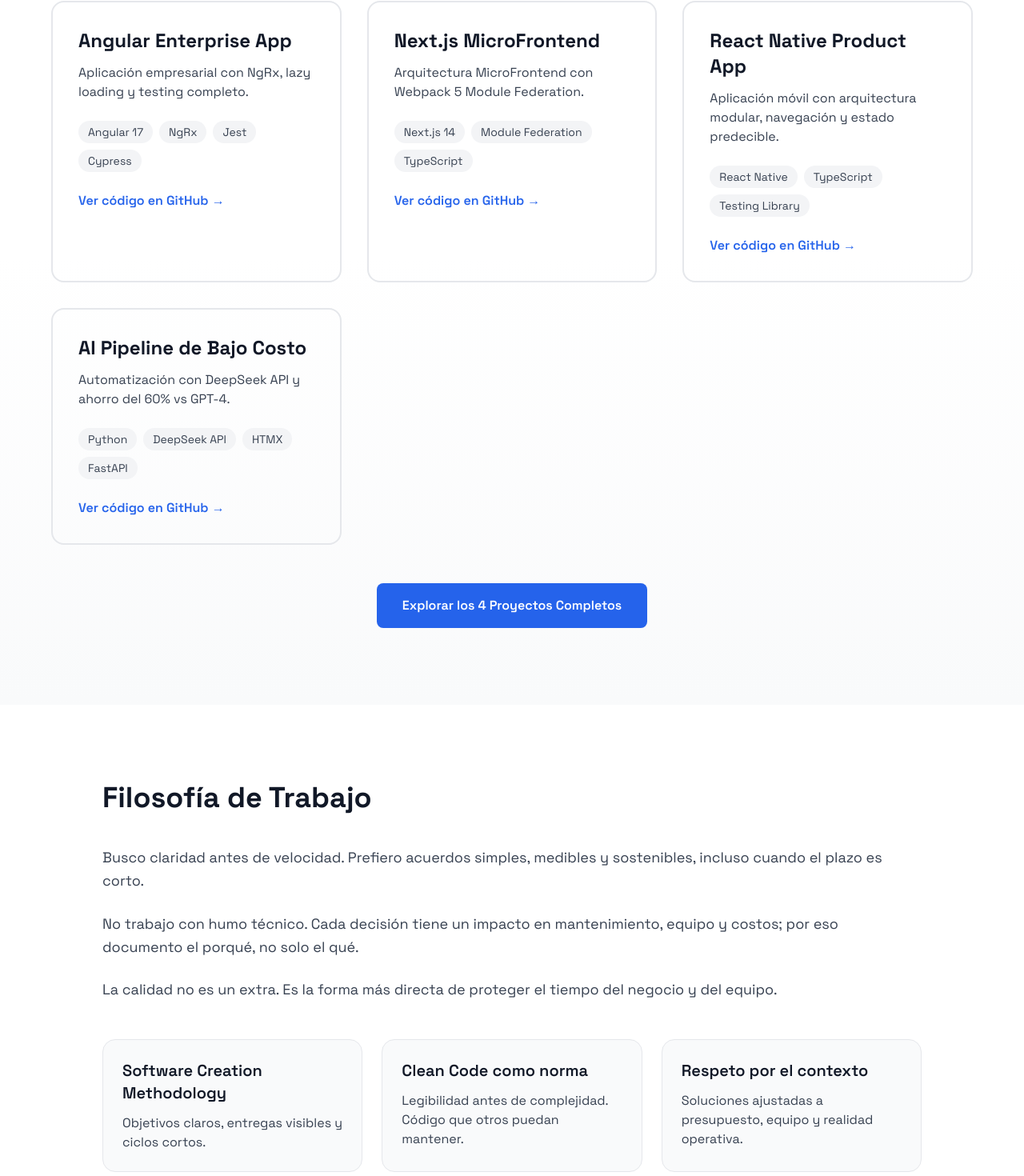
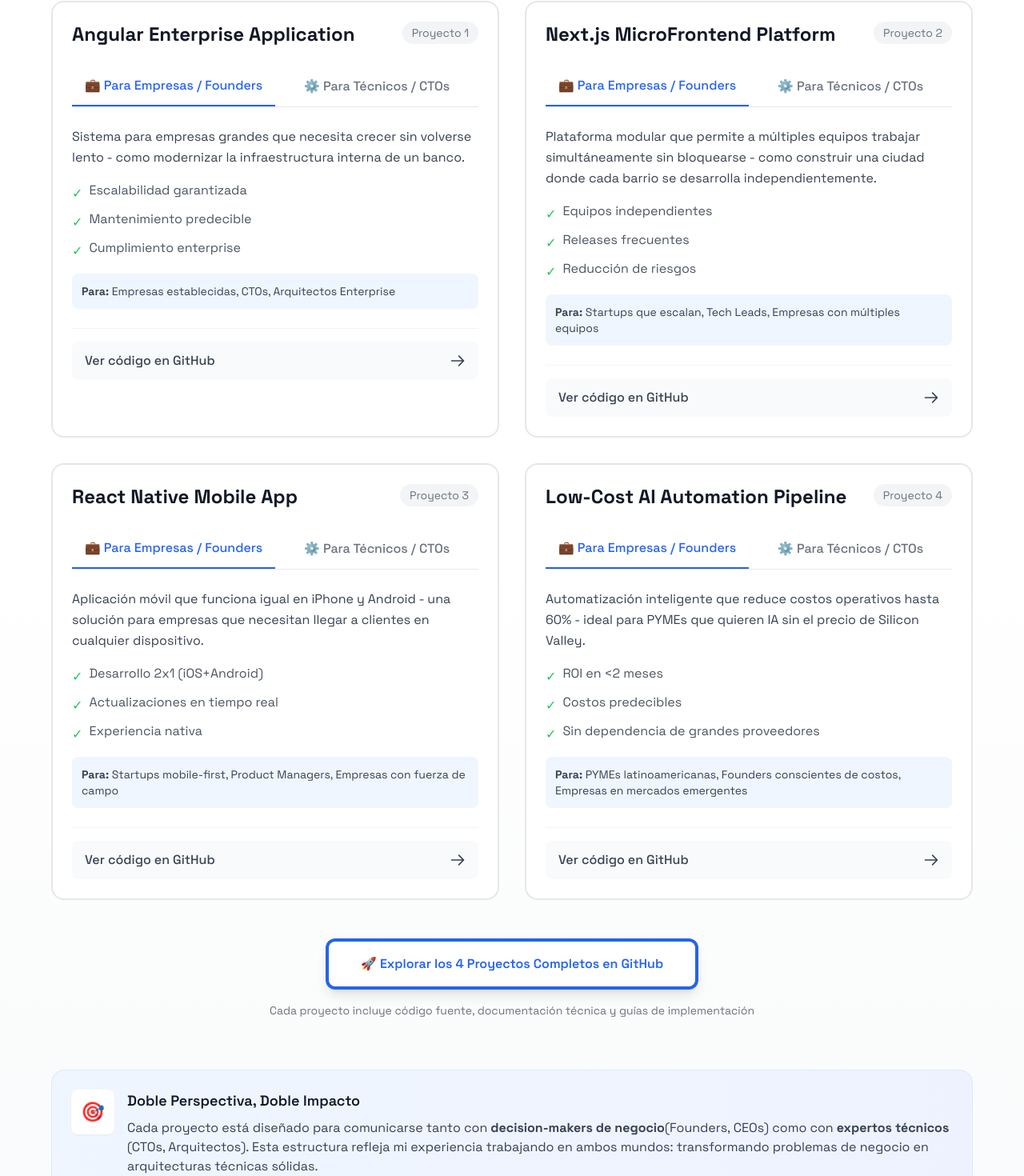
Before and after one commit to chrishiotech/christian-aguirre-landing, a Next.js app: page / in a window 1280 px wide. Shown: the part 3200-4670 px from the top of the page at 80% size. Built offline with nearby package versions, Linux system fonts and the light colour scheme.

Commit message:
Enhance ProofPortfolio section with detailed project descriptions, business value, and dual audience tabs

```diff
--- a/src/sections/ProofPortfolio.tsx
+++ b/src/sections/ProofPortfolio.tsx
@@ -1,37 +1,58 @@
+"use client";
+import { useState } from 'react';
 export default function ProofPortfolio() {
 	const projects = [
 		{
 			id: 1,
-			name: "Angular Enterprise App",
-			description:
-				"Aplicación empresarial con NgRx, lazy loading y testing completo.",
-			tech: ["Angular 17", "NgRx", "Jest", "Cypress"],
+			name: "Angular Enterprise Application",
+			businessDescription: "Sistema para empresas grandes que necesita crecer sin volverse lento - como modernizar la infraestructura interna de un banco.",
+			technicalDescription: "Aplicación empresarial con Angular 17, lazy-loaded modules, gestión de estado con NgRx, y testing pyramid completo (Jest + Cypress).",
+			tech: ["Angular 17", "NgRx", "Jest", "Cypress", "TypeScript Strict"],
+			businessValue: ["Escalabilidad garantizada", "Mantenimiento predecible", "Cumplimiento enterprise"],
 			link: "https://github.com/chrishiotech/technical-portfolio/tree/main/01-angular-enterprise",
+			targetAudience: ["Empresas establecidas", "CTOs", "Arquitectos Enterprise"]
 		},
 		{
 			id: 2,
-			name: "Next.js MicroFrontend",
-			description:
-				"Arquitectura MicroFrontend con Webpack 5 Module Federation.",
-			tech: ["Next.js 14", "Module Federation", "TypeScript"],
+			name: "Next.js MicroFrontend Platform",
+			businessDescription: "Plataforma modular que permite a múltiples equipos trabajar simultáneamente sin bloquearse - como construir una ciudad donde cada barrio se desarrolla independientemente.",
+			technicalDescription: "Arquitectura MicroFrontend con Webpack 5 Module Federation, SSR/SSG, optimización de Core Web Vitals, y composición en runtime.",
+			tech: ["Next.js 14", "Webpack Module Federation", "TypeScript", "React 18"],
+			businessValue: ["Equipos independientes", "Releases frecuentes", "Reducción de riesgos"],
 			link: "https://github.com/chrishiotech/technical-portfolio/tree/main/02-nextjs-microfrontend",
+			targetAudience: ["Startups que escalan", "Tech Leads", "Empresas con múltiples equipos"]
 		},
 		{
 			id: 3,
-			name: "React Native Product App",
-			description:
-				"Aplicación móvil con arquitectura modular, navegación y estado predecible.",
-			tech: ["React Native", "TypeScript", "Testing Library"],
+			name: "React Native Mobile App",
+			businessDescription: "Aplicación móvil que funciona igual en iPhone y Android - una solución para empresas que necesitan llegar a clientes en cualquier dispositivo.",
+			technicalDescription: "Aplicación nativa con React Native, arquitectura modular, gestión de estados complejos, y testing en dispositivos reales.",
+			tech: ["React Native", "TypeScript", "Expo", "Testing Library"],
+			businessValue: ["Desarrollo 2x1 (iOS+Android)", "Actualizaciones en tiempo real", "Experiencia nativa"],
 			link: "https://github.com/chrishiotech/technical-portfolio/tree/main/03-react-native-app",
+			targetAudience: ["Startups mobile-first", "Product Managers", "Empresas con fuerza de campo"]
 		},
 		{
 			id: 4,
-			name: "AI Pipeline de Bajo Costo",
-			description: "Automatización con DeepSeek API y ahorro del 60% vs GPT-4.",
-			tech: ["Python", "DeepSeek API", "HTMX", "FastAPI"],
+			name: "Low-Cost AI Automation Pipeline",
+			businessDescription: "Automatización inteligente que reduce costos operativos hasta 60% - ideal para PYMEs que quieren IA sin el precio de Silicon Valley.",
+			technicalDescription: "Pipeline completo con DeepSeek API, backend FastAPI (Python), frontend HTMX, y comparativa de costos vs. OpenAI GPT-4.",
+			tech: ["Python", "DeepSeek API", "HTMX", "FastAPI", "Render"],
+			businessValue: ["ROI en <2 meses", "Costos predecibles", "Sin dependencia de grandes proveedores"],
 			link: "https://github.com/chrishiotech/technical-portfolio/tree/main/04-ai-automation",
-		},
+			targetAudience: ["PYMEs latinoamericanas", "Founders conscientes de costos", "Empresas en mercados emergentes"]
+		}
 	];
+
+	// Estado para manejar la pestaña activa de cada proyecto
+	const [activeTabs, setActiveTabs] = useState({});
+
+	const toggleTab = (projectId, tabType) => {
+		setActiveTabs(prev => ({
+			...prev,
+			[projectId]: tabType
+		}));
+	};
 
 	return (
 		<section
@@ -43,52 +64,148 @@
 					Portafolio Técnico
 				</h2>
 				<p className="text-xl text-gray-600 text-center mb-16">
-					4 proyectos ejecutables que demuestran mis habilidades técnicas
+					4 proyectos ejecutables que demuestran mis habilidades técnicas y valor de negocio
 				</p>
 
-				<div className="grid grid-cols-1 md:grid-cols-3 gap-8 mb-12">
-					{projects.map((project) => (
+				<div className="grid grid-cols-1 md:grid-cols-2 gap-8 mb-12">
+					{projects.map((project) => {
+						const isBusinessActive = activeTabs[project.id] !== 'technical';
+
+						return (
 							<div
 								key={project.id}
-							className="border-2 border-gray-200 rounded-2xl p-8 hover:shadow-xl transition"
+								className="border-2 border-gray-200 rounded-2xl p-6 hover:shadow-xl transition-all duration-300 bg-white"
 							>
-							<h3 className="text-2xl font-bold text-gray-900 mb-3">
+								{/* Encabezado del proyecto */}
+								<div className="flex justify-between items-start mb-6">
+									<h3 className="text-2xl font-bold text-gray-900">
 										{project.name}
 									</h3>
-							<p className="text-gray-700 mb-6">{project.description}</p>
+									<span className="text-sm text-gray-500 bg-gray-100 px-3 py-1 rounded-full">
+										Proyecto {project.id}
+									</span>
+								</div>
 
-							<div className="flex flex-wrap gap-2 mb-6">
-								{project.tech.map((t) => (
+								{/* Pestañas de selección */}
+								<div className="flex border-b border-gray-200 mb-6">
+									<button
+										onClick={() => toggleTab(project.id, 'business')}
+										className={`flex-1 py-3 text-center font-medium transition-colors ${isBusinessActive
+											? 'text-primary border-b-2 border-primary'
+											: 'text-gray-500 hover:text-gray-700'}`}
+									>
+										💼 Para Empresas / Founders
+									</button>
+									<button
+										onClick={() => toggleTab(project.id, 'technical')}
+										className={`flex-1 py-3 text-center font-medium transition-colors ${!isBusinessActive
+											? 'text-primary border-b-2 border-primary'
+											: 'text-gray-500 hover:text-gray-700'}`}
+									>
+										⚙️ Para Técnicos / CTOs
+									</button>
+								</div>
+
+								{/* Contenido de pestañas */}
+								<div className="mb-6 min-h-[120px]">
+									{isBusinessActive ? (
+										<div className="space-y-4">
+											<p className="text-gray-700 leading-relaxed">
+												{project.businessDescription}
+											</p>
+											<div className="space-y-2">
+												{project.businessValue.map((value, index) => (
+													<div key={index} className="flex items-start">
+														<span className="text-green-500 mr-2 mt-1">✓</span>
+														<span className="text-gray-600">{value}</span>
+													</div>
+												))}
+											</div>
+											<div className="mt-4 p-3 bg-blue-50 rounded-lg">
+												<p className="text-sm text-gray-700">
+													<strong>Para:</strong> {project.targetAudience.join(", ")}
+												</p>
+											</div>
+										</div>
+									) : (
+										<div className="space-y-4">
+											<p className="text-gray-700 leading-relaxed">
+												{project.technicalDescription}
+											</p>
+											<div className="flex flex-wrap gap-2">
+												{project.tech.map((tech) => (
 													<span
-										key={t}
-										className="px-3 py-1 bg-gray-100 text-gray-700 rounded-full text-sm"
+														key={tech}
+														className="px-3 py-1 bg-gray-800 text-white text-sm rounded-full"
 													>
-										{t}
+														{tech}
 													</span>
 												))}
 											</div>
+										</div>
+									)}
+								</div>
 
+								{/* Enlace a GitHub */}
+								<div className="border-t border-gray-100 pt-4 mt-4">
 									<a
 										href={project.link}
 										target="_blank"
 										rel="noopener noreferrer"
-								className="inline-flex items-center text-primary font-semibold hover:underline"
+										className="inline-flex items-center justify-between w-full px-4 py-3 bg-gray-50 hover:bg-gray-100 text-gray-700 font-medium rounded-lg transition-colors group"
 									>
-								Ver código en GitHub →
+										<span>Ver código en GitHub</span>
+										<svg
+											className="w-5 h-5 ml-2 transform group-hover:translate-x-1 transition-transform"
+											fill="none"
+											stroke="currentColor"
+											viewBox="0 0 24 24"
+										>
+											<path strokeLinecap="round" strokeLinejoin="round" strokeWidth={2} d="M14 5l7 7m0 0l-7 7m7-7H3" />
+										</svg>
 									</a>
 								</div>
-					))}
+							</div>
+						);
+					})}
 				</div>
 
+				{/* CTA Principal */}
 				<div className="text-center">
+					<div className="inline-block p-1 bg-gradient-to-r from-primary to-blue-600 rounded-xl shadow-lg">
 						<a
 							href="https://github.com/chrishiotech/technical-portfolio"
 							target="_blank"
 							rel="noopener noreferrer"
-						className="px-8 py-4 bg-primary text-white font-semibold rounded-lg hover:bg-primary-dark transition inline-block"
+							className="block px-10 py-4 bg-white text-primary font-semibold rounded-lg hover:bg-gray-50 transition-all transform hover:-translate-y-1"
 						>
-						Explorar los 4 Proyectos Completos
+							🚀 Explorar los 4 Proyectos Completos en GitHub
 						</a>
+					</div>
+
+					<p className="mt-4 text-gray-500 text-sm">
+						Cada proyecto incluye código fuente, documentación técnica y guías de implementación
+					</p>
+				</div>
+
+				{/* Nota sobre el enfoque dual */}
+				<div className="mt-16 p-6 bg-gradient-to-r from-blue-50 to-indigo-50 rounded-2xl border border-blue-100">
+					<div className="flex items-start">
+						<div className="bg-white p-3 rounded-lg shadow-sm mr-4">
+							<span className="text-2xl">🎯</span>
+						</div>
+						<div>
+							<h4 className="text-lg font-semibold text-gray-900 mb-2">
+								Doble Perspectiva, Doble Impacto
+							</h4>
+							<p className="text-gray-700">
+								Cada proyecto está diseñado para comunicarse tanto con <strong>decision-makers de negocio</strong>
+								(Founders, CEOs) como con <strong>expertos técnicos</strong> (CTOs, Arquitectos). Esta estructura
+								refleja mi experiencia trabajando en ambos mundos: transformando problemas de negocio en arquitecturas
+								técnicas sólidas.
+							</p>
+						</div>
+					</div>
 				</div>
 			</div>
 		</section>
```
Lines whose indentation alone changed are shown as unchanged.
